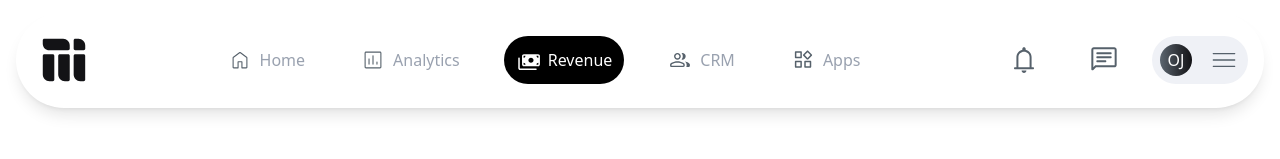
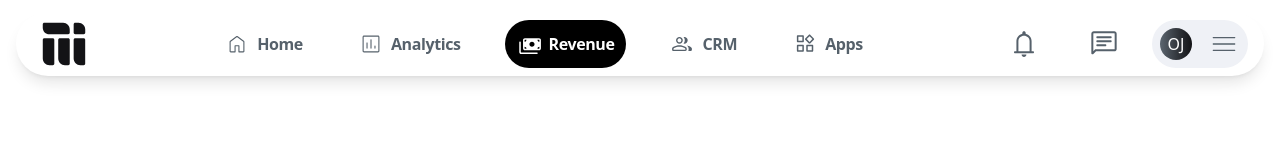
Before and after one commit to nsilva1/mainstack-test, a React (Vite) app: page / in a window 1280 px wide. Shown: the top 159 px of the page. Built offline with nearby package versions, Linux system fonts and the light colour scheme; no server answers.

Commit message:
navbar text styling updated

```diff
--- a/src/components/Navbar.tsx
+++ b/src/components/Navbar.tsx
@@ -7,16 +7,16 @@ import menu from '../assets/images/menu.svg'
 const Navbar = () => {
   return (
     <div className=''>
-        <nav className='fixed top-3 left-4 right-4 z-50 flex justify-between items-center bg-white shadow-lg p-4 rounded-full'>
+        <nav className='fixed top-3 left-4 right-4 z-50 flex justify-between items-center bg-white shadow-lg p-4 rounded-full h-16'>
             <div className='cursor-pointer'>
                 <img src={logo} alt="logo" className='w-16 h-16' />
             </div>
             <div>
                 <ul className='flex gap-8'>
                     {navLinks.map((link, index) => (
-                        <li key={index} className={`flex items-center gap-2 cursor-pointer ${link.name === 'Revenue' ? 'bg-black text-white p-3 rounded-full' : 'text-gray-400 hover:bg-gray-100 hover:rounded-full py-2 px-3'} `}>
+                        <li key={index} className={`flex items-center gap-2 cursor-pointer ${link.name === 'Revenue' ? 'bg-black text-white p-3 rounded-full' : 'text-[#56616B] hover:bg-gray-100 hover:rounded-full py-2 px-3'} `}>
                             <img src={link.icon} alt={link.name} className='w-6 h-6' />
-                            <span>{link.name}</span>
+                            <span className='font-semibold text-base leading-[24px] align-middle tracking-[-0.4px]'>{link.name}</span>
                         </li>
                     ))}
                 </ul>
```
